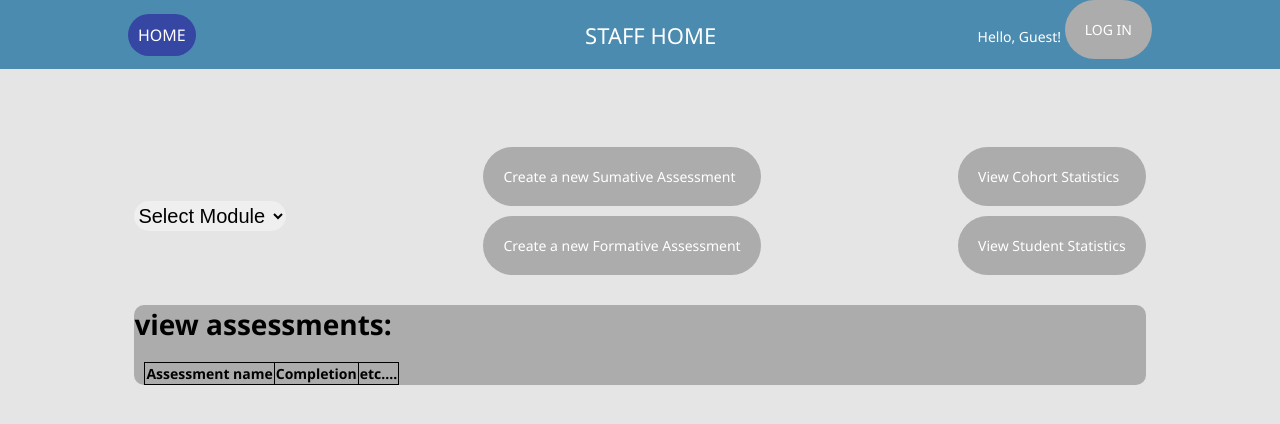
After one commit to RomanWest/AAT, a Flask app: page /Staff-Home in a window 1280 px wide. The commit adds this page. Shown: the top 424 px of the page. Run offline with Flask 2, Linux system fonts and the light colour scheme; lists and menus that the app fills with data are empty.

Commit message:
done a staff home page

```diff
--- a/aat/routes.py
+++ b/aat/routes.py
@@ -5,9 +5,9 @@ from aat.models import User
 from aat.forms import RegistrationForm, LoginForm
 from flask_login import login_user, logout_user, login_required, current_user
 
-@app.route("/home")
+@app.route("/Staff-Home")
 def home():
-    return render_template('home.html')
+    return render_template('Staff Home.html')
 
 @app.route("/")
 @app.route("/login",methods=['GET','POST'])
--- a/aat/static/script/script.js
+++ b/aat/static/script/script.js
@@ -1,7 +1,19 @@
-
+// code to change title
 if (window.location.pathname == "/"){
     document.getElementById("maintitle").innerHTML = "LOGIN"
 }
 else {
-    document.getElementById("maintitle").innerHTML = window.location.pathname.split("/")[1].toUpperCase();
+    document.getElementById("maintitle").innerHTML = window.location.pathname.split("/")[1].toUpperCase().replace("-", " ");
 }
+
+//code to make the x work on flash messages
+var close = document.getElementsByClassName("close");
+
+var i;
+for (i = 0; i < close.length; i++) {
+  close[i].onclick = function(){
+    var div = this.parentElement;
+    div.style.opacity = "0";
+    setTimeout(function(){ div.style.display = "none"; });
+  }
+}
--- a/aat/static/style.css
+++ b/aat/static/style.css
@@ -76,16 +76,16 @@ body {
 }
 
 .button {
-  font-size: 2.2rem;
+  font-size: 2.0rem;
   color: white;
   text-decoration: none;
   padding: 2rem;
   border-radius: 4rem;
   transition: 0.3s;
-  background-color: #3546A3;
+  background-color: #acacac;
 }
 .button:hover {
-  background-color:rgb(90, 91, 168);
+  background-color:#807f7f;
 }
 .greeting {
   align-self: center;
@@ -173,6 +173,47 @@ body {
   justify-self:end;
 }
 
+/* STAFF HOME */
+
+.Admin-home-buttons {
+  display: flex;
+  justify-content: space-between;
+  align-items: center;
+  margin-bottom: 2rem;
+  margin-top: 2rem;
+}
+.module-dropdown{
+  border-radius: 4rem;
+  height: 3rem;
+  width: 15%;
+  border:1rem;
+  font-size: 2rem;
+}
+.create-assessments {
+  display: flex;
+  flex-direction: column;
+  justify-content:center;
+  white-space: normal;
+}
+.view-stats{
+  display: flex;
+  flex-direction: column;
+  justify-content:center;
+  white-space: normal;
+}
+.admin-home-btn{
+  margin-bottom: 1rem;
+}
+.view-assessments{
+  background-color: #acacac;
+  border-radius: 1rem;
+}
+.assessments-table ,th ,td {
+  margin-left: 1rem;
+  margin-right: 1rem;
+  border: 1px solid black;
+  border-collapse: collapse;
+}
 
 /* HOME & POSTS */
 
--- /dev/null
+++ b/aat/templates/Staff Home.html
@@ -0,0 +1,35 @@
+{% extends "layout.html" %}
+{% block content %}
+
+<div class = "Admin-home-buttons">
+  <select class = module-dropdown name="modules">
+    <option value="">Select Module</option>
+    <option value="Module1">Module 1</option>
+    <option value="Module2">Module2</option>
+    <option value="Module3">Module3</option>
+  </select>
+  <div class = "create-assessments">
+    <a class="button admin-home-btn" href="">Create a new Sumative Assessment</a>
+    <a class="button admin-home-btn" href="">Create a new Formative Assessment</a>
+  </div>
+  <div class = "view-stats">
+    <a class="button admin-home-btn" href="">View Cohort Statistics</a>
+    <a class="button admin-home-btn" href="">View Student Statistics</a>
+  </div>
+</div>
+<div class = "view-assessments">
+  <h1>view assessments:</h1>
+  <table class = "assessments-table">
+    <tr>
+      <th>Assessment name</th>
+      <th>Completion</th>
+      <th>etc....</th>
+    </tr>
+
+  </table>
+</div>
+
+
+
+
+{% endblock content %}
--- a/aat/templates/layout.html
+++ b/aat/templates/layout.html
@@ -29,7 +29,8 @@
 
       <div class="login">
         {% if current_user.is_authenticated %}
-        <p class="greeting">Hello, {{ current_user.firstname }}!</p>
+        <p class="greeting">Hello, {{ current_user.first_name }}!</p>
+        &nbsp;
         <br />
         <a class="button" href="{{url_for('logout')}}">LOG OUT</a>
         {% else %}
```
Also changed, not shown: aat/templates/home.html (deleted, +0 -7 lines), aat/app.db.
